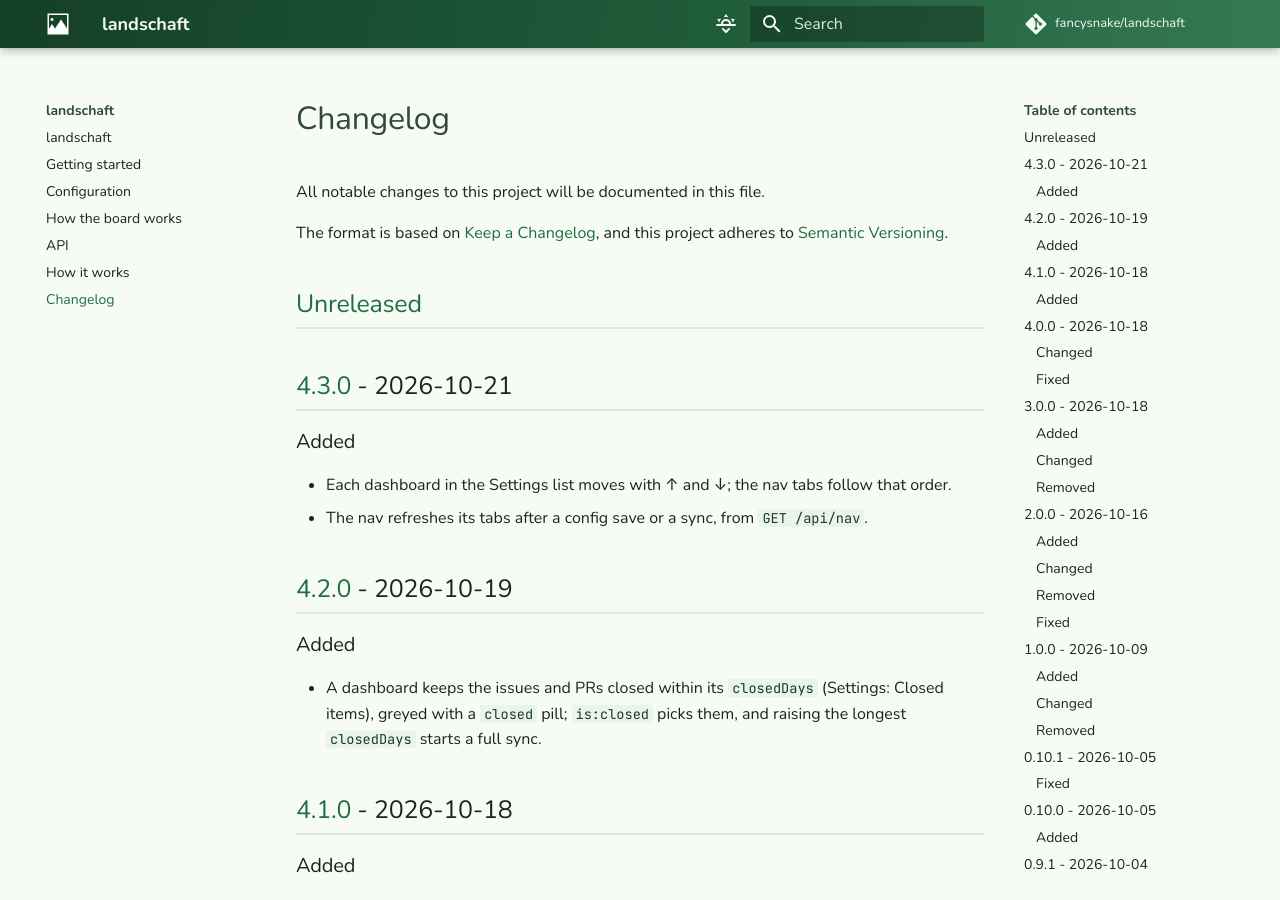
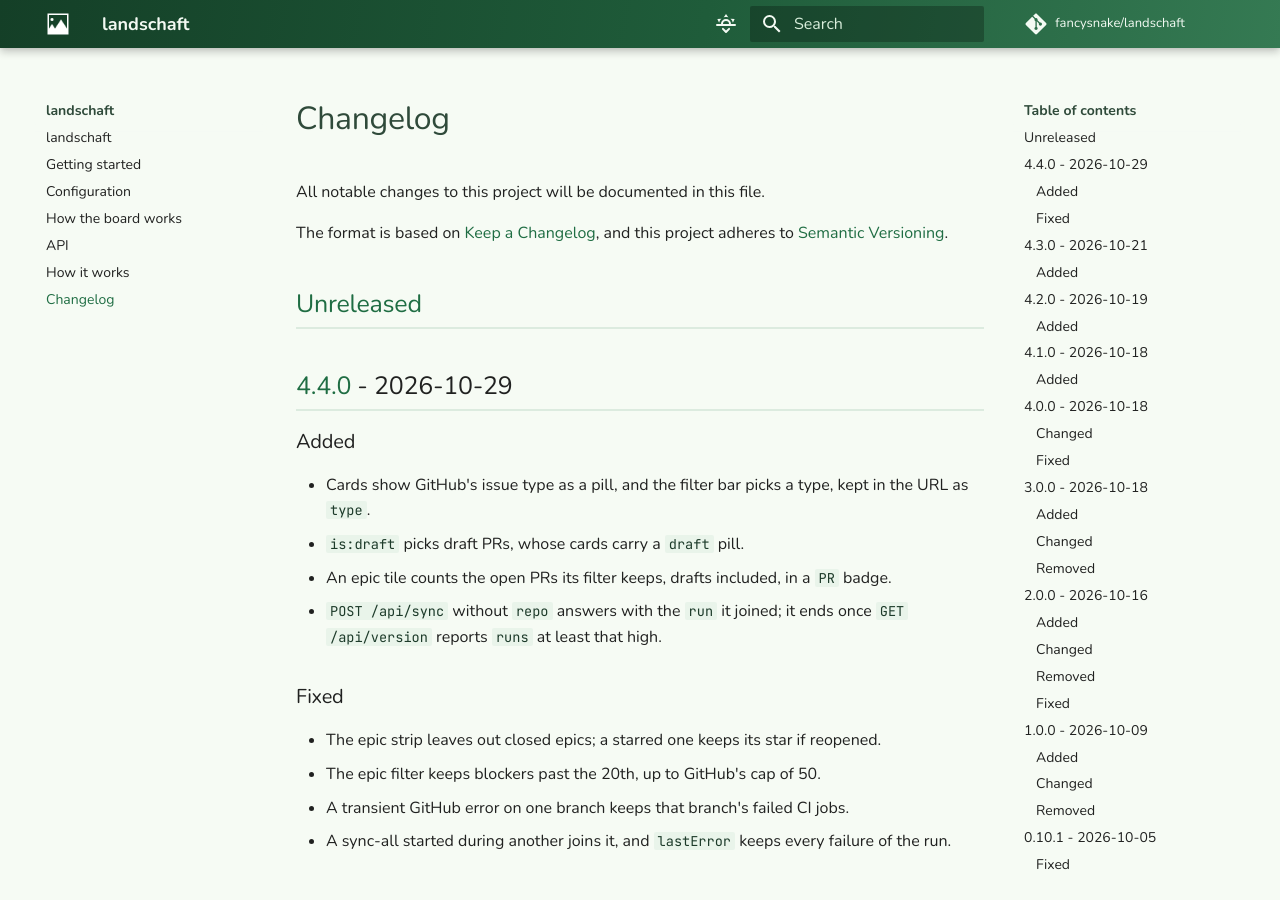
Before and after one commit to fancysnake/landschaft, an MkDocs documentation site: the page built from docs/changelog.md, in a window 1280 px wide and 900 px high. Built offline with MkDocs 1.6.1 and Material for MkDocs 9.7.7, drawn with Linux system fonts in a browser that asks for light colours; comment, search, counter and statistics services are not loaded.

Commit message:
chore: release 4.4.0
docs/api.md gives the sync-all answer as { status, run }; docs/board.md
says the epic strip holds open epics only.

Co-Authored-By: Claude Opus 5.5 (1M context) <noreply@anthropic.com>

```diff
--- a/CHANGELOG.md
+++ b/CHANGELOG.md
@@ -6,6 +6,24 @@ The format is based on [Keep a Changelog], and this project adheres to
 [Semantic Versioning].
 
 ## [Unreleased]
+
+## [4.4.0] - 2026-10-29
+
+### Added
+
+- Cards show GitHub's issue type as a pill, and the filter bar picks a type, kept in the URL as
+  `type`.
+- `is:draft` picks draft PRs, whose cards carry a `draft` pill.
+- An epic tile counts the open PRs its filter keeps, drafts included, in a `PR` badge.
+- `POST /api/sync` without `repo` answers with the `run` it joined; it ends once
+  `GET /api/version` reports `runs` at least that high.
+
+### Fixed
+
+- The epic strip leaves out closed epics; a starred one keeps its star if reopened.
+- The epic filter keeps blockers past the 20th, up to GitHub's cap of 50.
+- A transient GitHub error on one branch keeps that branch's failed CI jobs.
+- A sync-all started during another joins it, and `lastError` keeps every failure of the run.
 
 ## [4.3.0] - 2026-10-21
 
@@ -261,7 +279,8 @@ The format is based on [Keep a Changelog], and this project adheres to
 
 <!-- Versions -->
 
-[unreleased]: https://github.com/fancysnake/landschaft/compare/v4.3.0...HEAD
+[unreleased]: https://github.com/fancysnake/landschaft/compare/v4.4.0...HEAD
+[4.4.0]: https://github.com/fancysnake/landschaft/compare/v4.3.0...v4.4.0
 [4.3.0]: https://github.com/fancysnake/landschaft/compare/v4.2.0...v4.3.0
 [4.2.0]: https://github.com/fancysnake/landschaft/compare/v4.1.0...v4.2.0
 [4.1.0]: https://github.com/fancysnake/landschaft/compare/v4.0.0...v4.1.0
--- a/package.json
+++ b/package.json
@@ -1,6 +1,6 @@
 {
   "name": "landschaft",
-  "version": "4.3.0",
+  "version": "4.4.0",
   "private": true,
   "description": "Local kanban dashboards over GitHub issues",
   "license": "MIT",
```
Also changed, not shown: docs/api.md (+4 -3 lines), docs/board.md (+1 -1 lines).
